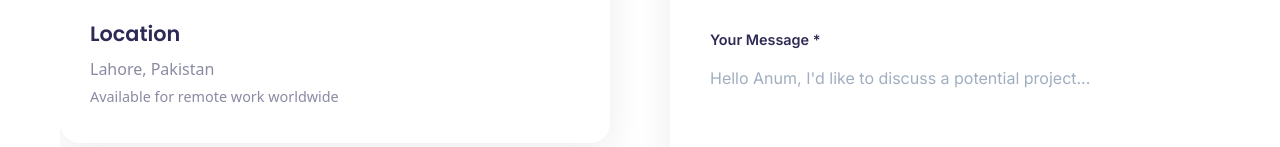
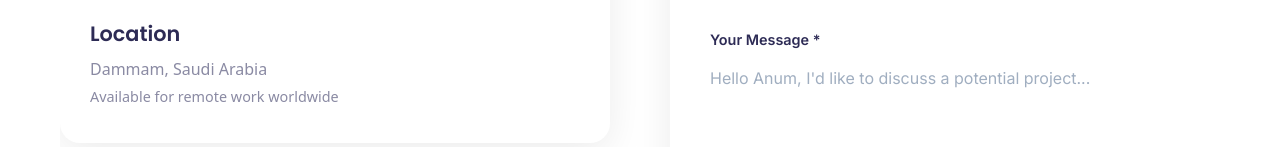
Before and after one commit to azkatahir10/Anum-Portfolio, a React (Vite) app: page / in a window 1280 px wide. Shown: the part 11554-11701 px from the top of the page. Built offline with nearby package versions, Linux system fonts and the light colour scheme.

Commit message:
Update location from Lahore to Dammam

```diff
--- a/src/components/Contact.jsx
+++ b/src/components/Contact.jsx
@@ -193,7 +193,7 @@ const Contact = () => {
                 <span>📍</span>
               </div>
               <h3>Location</h3>
-              <p>Lahore, Pakistan</p>
+              <p>Dammam, Saudi Arabia</p>
               <p className="info-note">Available for remote work worldwide</p>
             </div>
 
```
